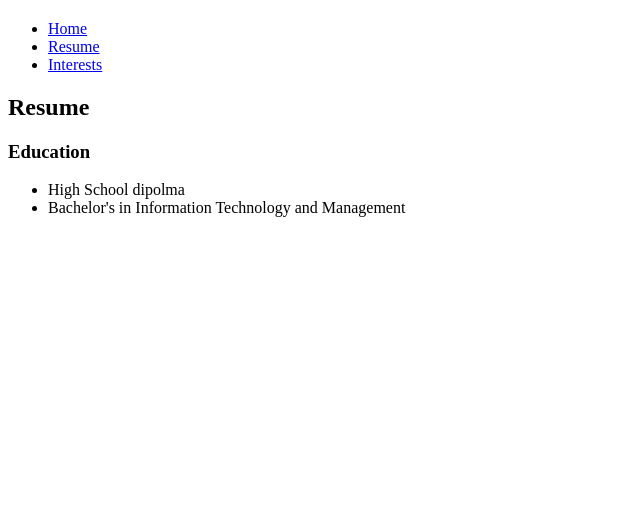
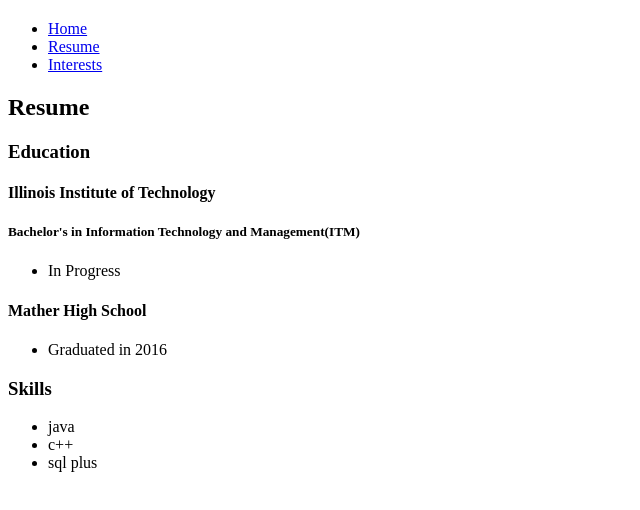
Before and after one commit to marther1/Arther-co, a plain HTML site: page resume/index.html in a window 1280 px wide. Shown: the part 60-570 px from the top of the page, without its empty margins (0-640 px from the left). Drawn offline with Linux system fonts and the light colour scheme.

Commit message:
Add info to resume

```diff
--- a/resume/index.html
+++ b/resume/index.html
@@ -20,11 +20,25 @@
   <main id="content">
   <article id="primary">
     <h2>Resume</h2>
+    <section>
     <h3>Education</h3>
+    <h4>Illinois Institute of Technology</h4>
+    <h5>Bachelor's in Information Technology and Management(ITM)</h5>
       <ul>
-        <li>High School dipolma</li>
-        <li>Bachelor's in Information Technology and Management</li>
+        <li>In Progress</li>
       </ul>
+    <h4>Mather High School</h4>
+    <ul>
+      <li>Graduated in 2016</li>
+</section>
+<section>
+  <h3>Skills</h3>
+  <ul>
+    <li>java</li>
+    <li>c++</li>
+    <li>sql plus</li>
+  </ul>
+</section>
   </article>
 </main>
   <footer id="footer">
```
